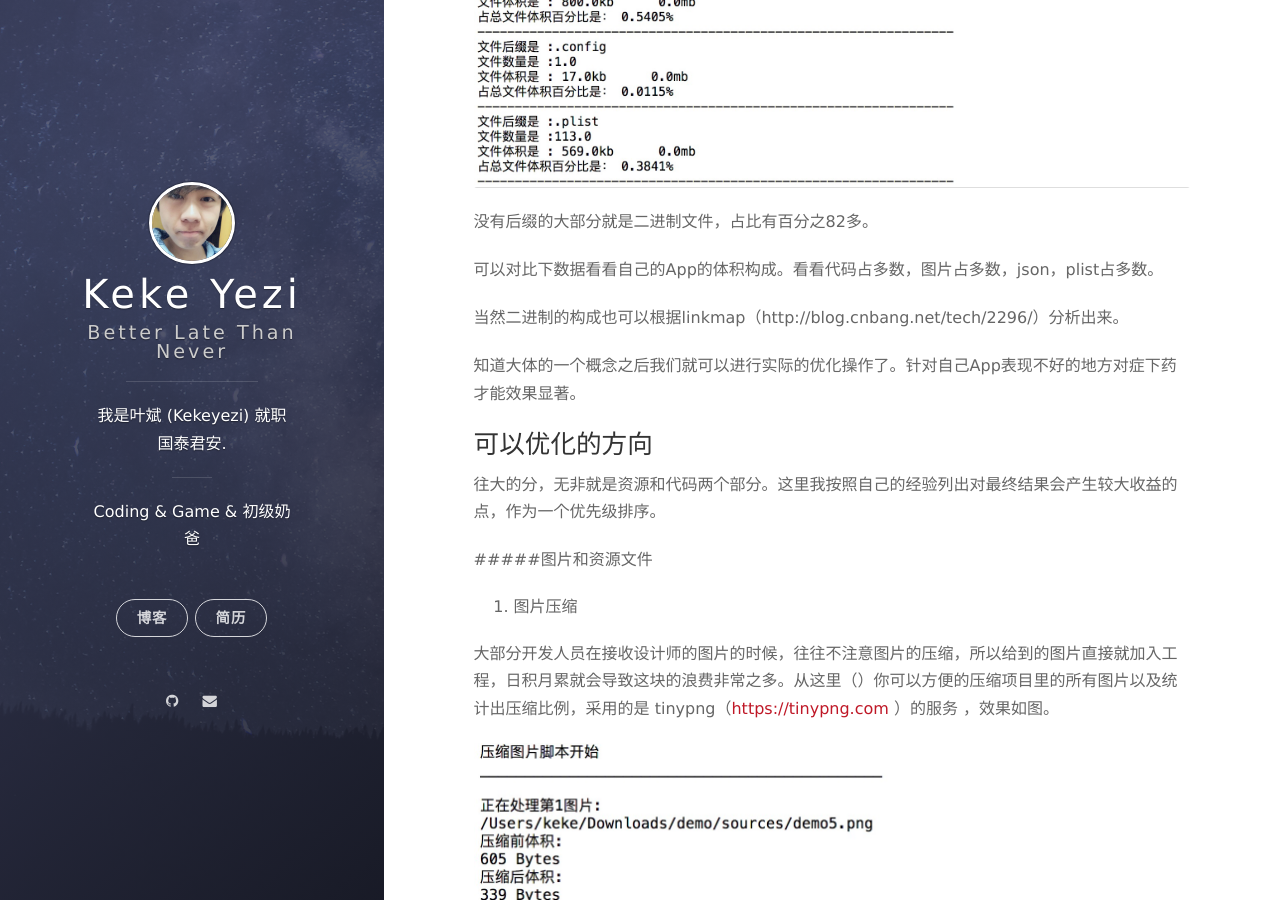
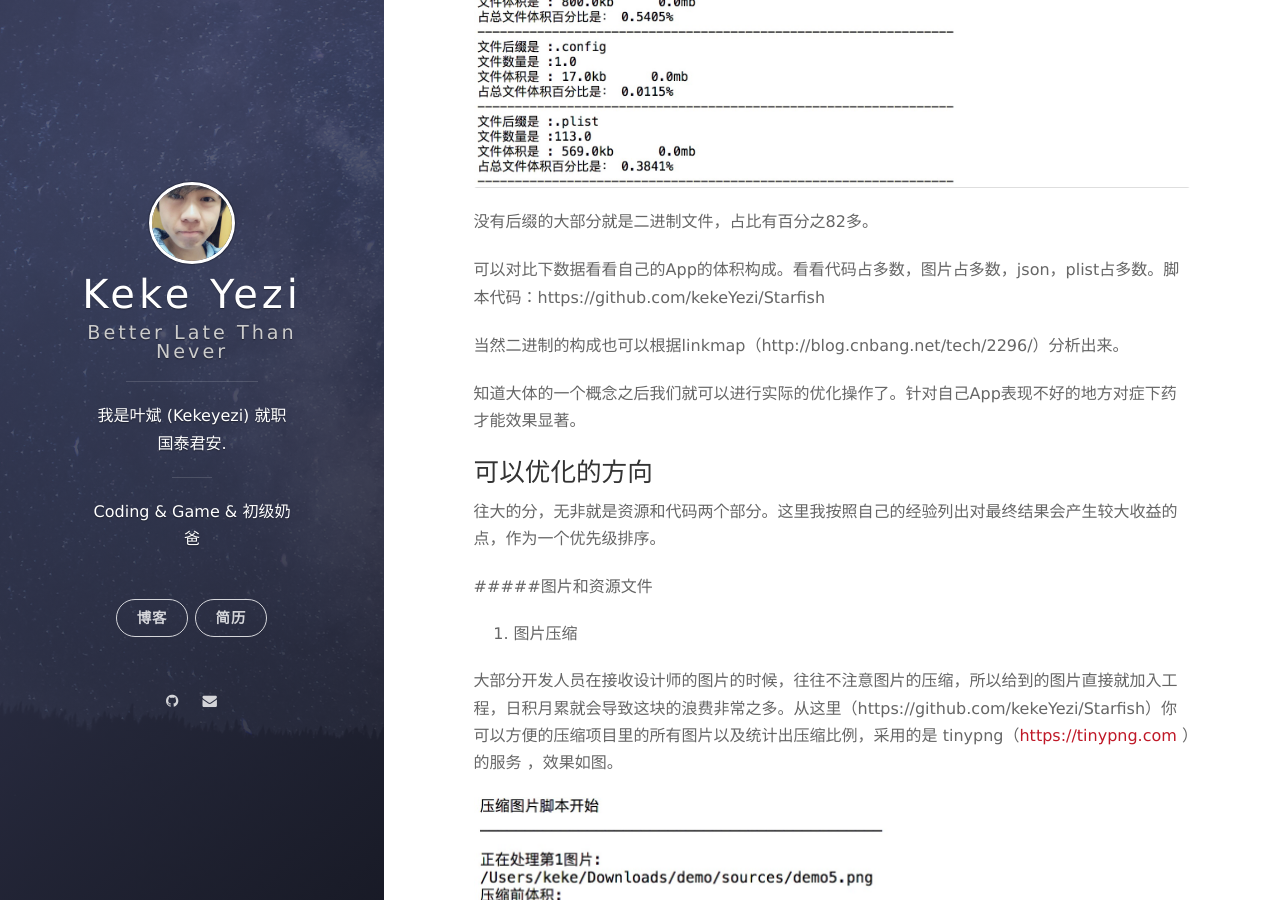
Before and after one commit to kekeYezi/kekeYezi.github.io, a Jekyll site: the page built from _posts/2018-06-03-iOS App优化系列4 FPS优化-.markdown, in a window 1280 px wide and 900 px high, scrolled down 1642 px. Built offline with Jekyll 4.4.1, drawn with Linux system fonts in a browser that asks for light colours; nearby versions of some CDN libraries.

Commit message:
上传 相关脚本连接地址

```diff
--- a/_posts/2018-06-03-iOS App优化系列4 FPS优化-.markdown
+++ b/_posts/2018-06-03-iOS App优化系列4 FPS优化-.markdown
@@ -20,7 +20,7 @@ tags: 优化
 
 没有后缀的大部分就是二进制文件，占比有百分之82多。
 
-可以对比下数据看看自己的App的体积构成。看看代码占多数，图片占多数，json，plist占多数。
+可以对比下数据看看自己的App的体积构成。看看代码占多数，图片占多数，json，plist占多数。脚本代码：https://github.com/kekeYezi/Starfish
 
 当然二进制的构成也可以根据linkmap（http://blog.cnbang.net/tech/2296/）分析出来。
 
```
Also changed, not shown: other parts of _posts/2018-06-03-iOS App优化系列4 FPS优化-.markdown (+1 -1 lines).
